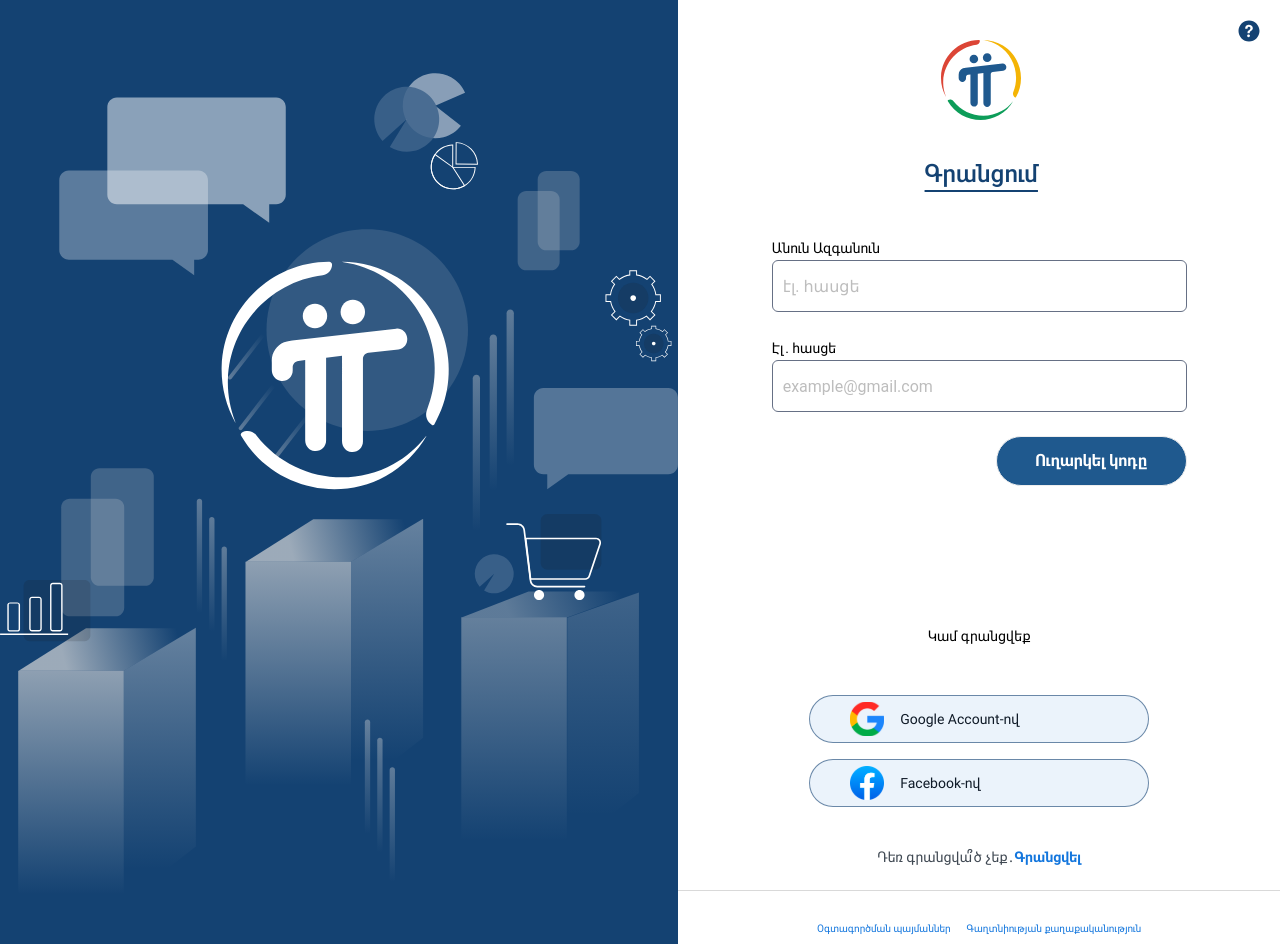
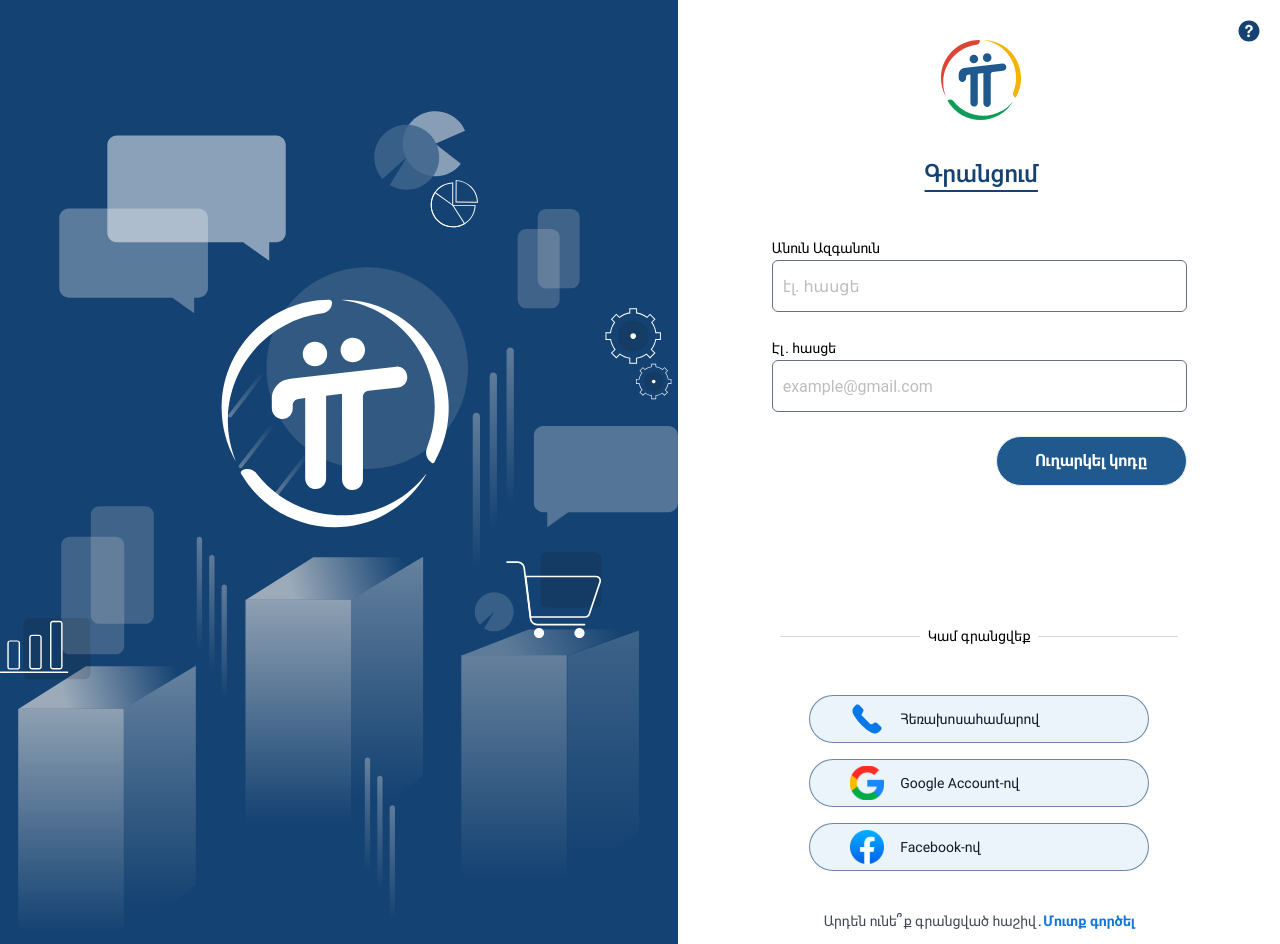
Before and after one commit to grigorapresyan93/Auction, a React (Create React App) app: page /auth in a window 1280 px wide. Shown: the top 944 px of the page. Built offline with nearby package versions, Linux system fonts and the light colour scheme.

Commit message:
register to auth

```diff
--- a/src/components/auth/AuthFooter.tsx
+++ b/src/components/auth/AuthFooter.tsx
@@ -13,7 +13,7 @@ const AuthFooter = () => {
 
   return (
     <div className={"w-full pt-[28px] pb-[8px] border-t border-t-[#8080804D]"}>
-      {currentStep === 1 && lastPart === "register" && (
+      {currentStep === 1 && lastPart === "auth" && (
         <div className={`text-[#101B28] ${AUTH_FOOTER_LIST_CLASSES} flex justify-center`}>
           Ստեղծելով հաշիվ՝ դուք համաձայնում եք մեր Pi.am-ի
         </div>
@@ -23,7 +23,7 @@ const AuthFooter = () => {
           <li className={`text-[#1376DD]  ${AUTH_FOOTER_LIST_CLASSES}`}>
             <a href={"#"}>Օգտագործման պայմաններ</a>
           </li>
-          {currentStep === 1 && lastPart === "register" && (
+          {currentStep === 1 && lastPart === "auth" && (
             <div className={`${AUTH_FOOTER_LIST_CLASSES} text-[#101B28]`}>և</div>
           )}
           <li className={`text-[#1376DD]  ${AUTH_FOOTER_LIST_CLASSES}`}>
--- a/src/components/auth/MediaRegistration.tsx
+++ b/src/components/auth/MediaRegistration.tsx
@@ -63,9 +63,8 @@ const MediaRegistration: FC<IMediaRegistrationProps> = ({ suggestionText }) => {
 
   const LINE_WIDTH = classNames({
     "w-[70px] md:w-[129px]": lastPart === "sign-in",
-    "w-[70px] md:w-[140px]": lastPart === "register"
+    "w-[70px] md:w-[140px]": lastPart === "auth"
   });
-
   return (
     <>
       <div className="mx-auto mt-[140px] mb-[40px]">
@@ -77,7 +76,7 @@ const MediaRegistration: FC<IMediaRegistrationProps> = ({ suggestionText }) => {
       </div>
 
       <div className={"flex flex-row justify-center items-center md:flex-col"}>
-        {lastPart === "register" && (
+        {lastPart === "auth" && (
           <AuthButton
             data={getButtonData(displayPhoneButton)!}
             buttonClickAction={handleCommonButtonClick}
@@ -90,9 +89,9 @@ const MediaRegistration: FC<IMediaRegistrationProps> = ({ suggestionText }) => {
       </div>
 
       <div className={"font-mardoto text-[14px] text-[#101B28CC] mt-[32px] text-center"}>
-        {lastPart == "register" ? "Արդեն ունե ՞ք գրանցված հաշիվ․" : "Դեռ գրանցվա՞ծ չեք․"}
+        {lastPart == "auth" ? "Արդեն ունե ՞ք գրանցված հաշիվ․" : "Դեռ գրանցվա՞ծ չեք․"}
         <span className={"text-[#1376DD] font-bold cursor-pointer"}>
-          {lastPart == "register" ? "Մուտք գործել" : "Գրանցվել"}
+          {lastPart == "auth" ? "Մուտք գործել" : "Գրանցվել"}
         </span>
       </div>
     </>
--- a/src/pages/authentication/Authentication.tsx
+++ b/src/pages/authentication/Authentication.tsx
@@ -5,7 +5,7 @@ function Authentication() {
     <div>
       Authentication Main
       <NavLink to="sign-in">Sign in</NavLink>
-      <NavLink to="register">Register</NavLink>
+      <NavLink to="auth">Register</NavLink>
     </div>
   );
 }
```
Also changed, not shown: 1 other file (tests, documents, lock files or other folders).
